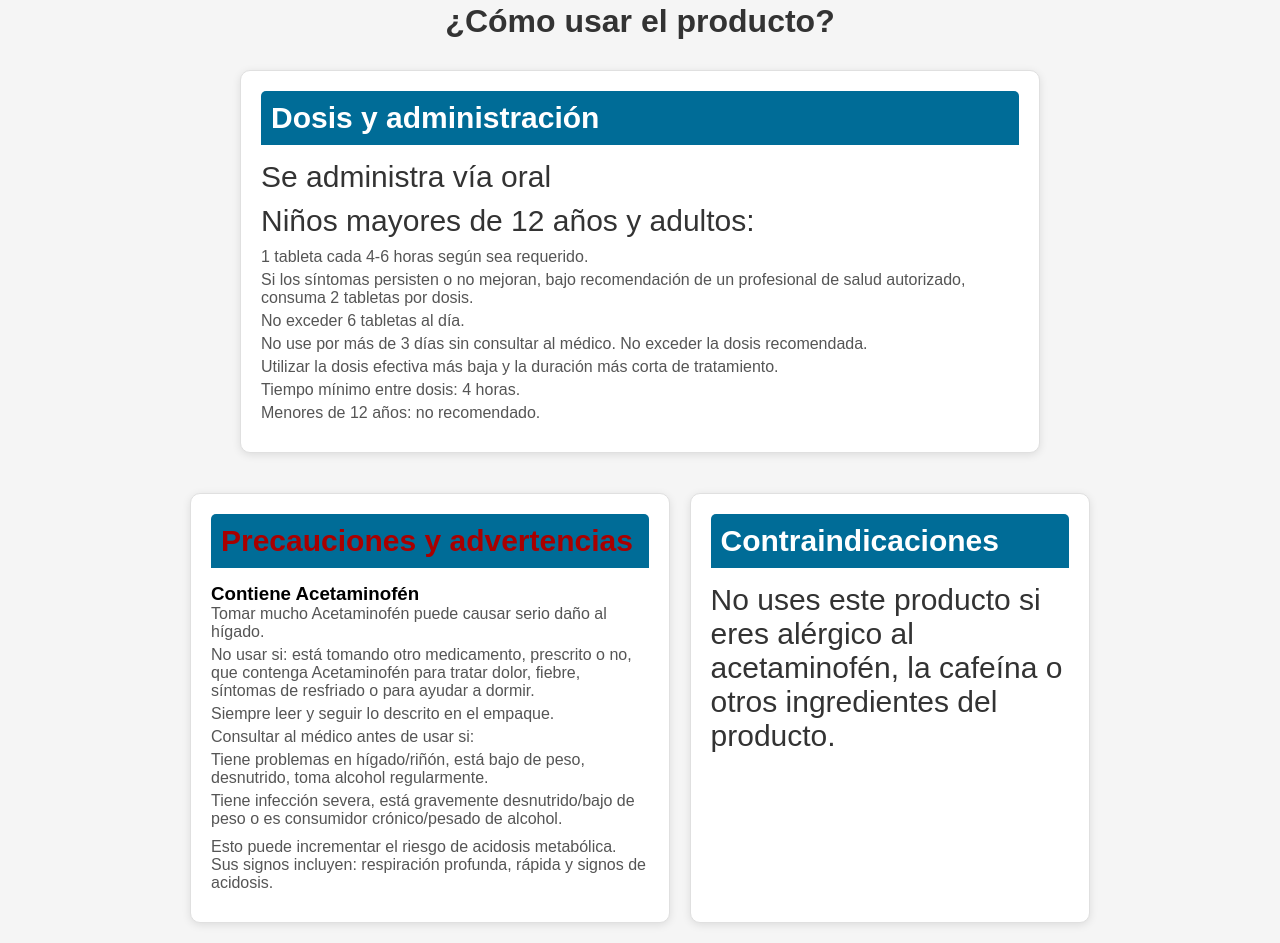
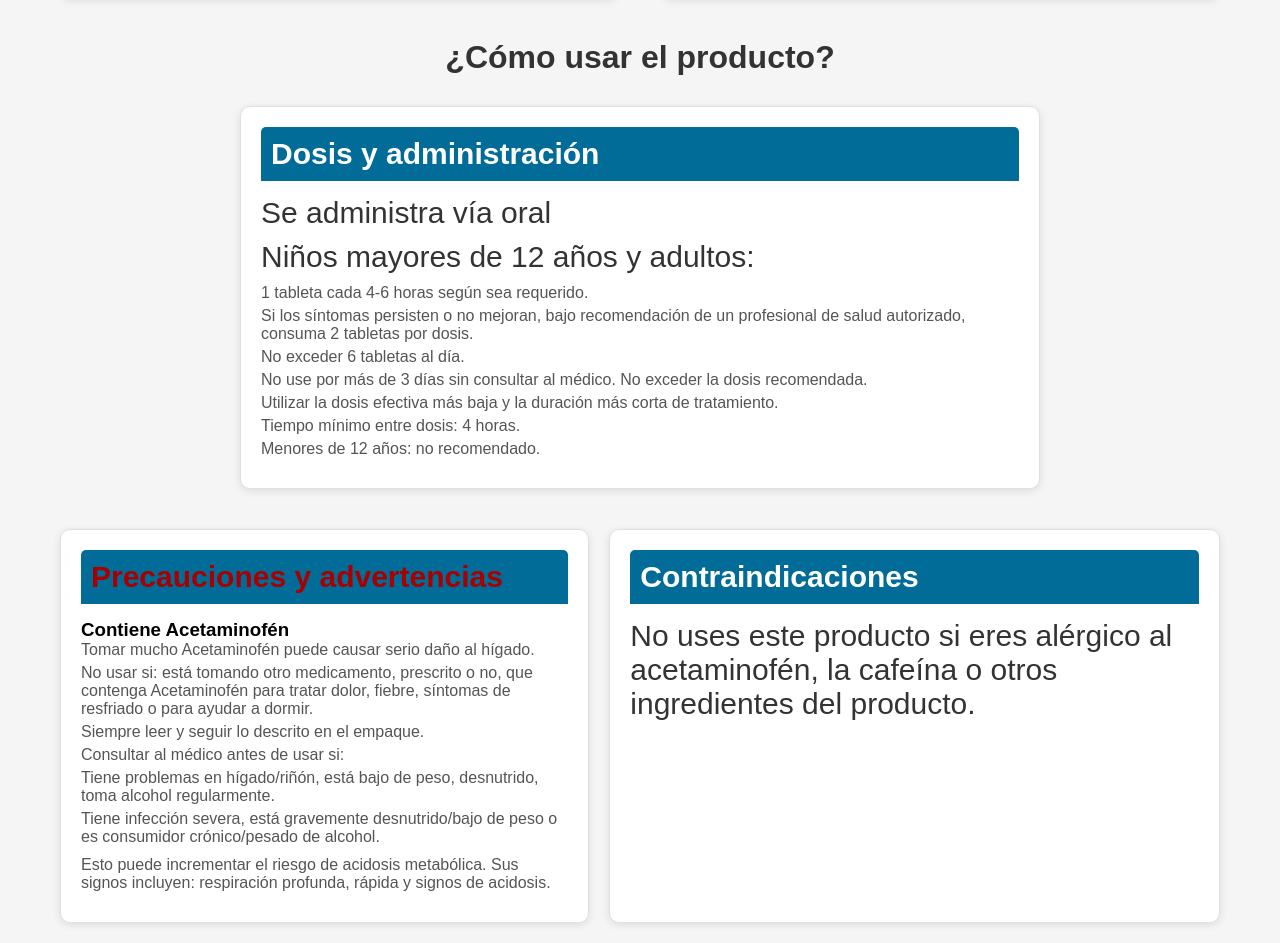
Before and after one commit to gamestar855/vitalsave, a plain HTML site: page index.html in a window 1280 px wide. Shown: the part 1461-2404 px from the top of the page. Drawn offline with Linux system fonts and the light colour scheme; files whose address does not match are found by name.

Commit message:
Add files via upload

```diff
--- a/index.html
+++ b/index.html
@@ -18,7 +18,7 @@
                 <br>En comparación con otras formulaciones de dolex sin cafeína.
                 <br>Con cafeína
             </p>
-            <a href="#" class="buy-button">Comprar</a>
+
         </div>
     </div>
 
--- a/style.css
+++ b/style.css
@@ -22,26 +22,25 @@ body {
 .product-image img {
   max-width: 1000px;
   height: auto;
-    margin-left: 200px;
+  margin-left: 220px;
 }
 
 .product-info {
   margin-left: 200px; /* Separa el texto de la imagen */
   max-width: 1000px; /* Limita el ancho del texto */
-    text-align: left;
-
+  text-align: left;
 }
 
 .product-info h2 {
   font-size: 30px;
   color: #333;
-    margin-bottom: 10px;
+  margin-bottom: 10px;
 }
 
 .product-info p {
   font-size: 30px;
   color: #666;
-    margin-bottom: 20px
+  margin-bottom: 20px;
 }
 
 .buy-button {
@@ -139,12 +138,11 @@ strong {
   color: #888;
   margin-top: 10px;
 }
-.texto-2{
+.texto-2 {
   color: #555;
   font-size: 20px;
-
 }
-.texto-3{
+.texto-3 {
   color: #888;
 }
 .usar-container {
@@ -162,37 +160,36 @@ strong {
   text-align: left;
   border: 1px solid #e0e0e0;
 }
-/* Precautions and Contraindications Section */
+/* Precauciones and contraindicaciones  */
 .container-2 {
-    max-width: 900px;
+  max-width: 9000px;
   margin: 0 auto;
   display: flex;
   justify-content: space-between;
   gap: 20px;
   margin-top: 40px;
-
 }
 
-/* Precautions Section */
+/* Precauciones Section */
 .precauciones {
   background-color: #fff;
   padding: 20px;
   border-radius: 10px;
   box-shadow: 0 2px 8px rgba(0, 0, 0, 0.1);
   border: 1px solid #e0e0e0;
-    width: 60%;
+  width: 1000px;
 }
 
 .precauciones h2 {
   color: #a80000;
 }
 
-/* Contraindications Section */
+/* Contraindicaciones */
 .contraindicaciones {
   background-color: #fff;
   padding: 20px;
   border-radius: 10px;
   box-shadow: 0 2px 8px rgba(0, 0, 0, 0.1);
   border: 1px solid #e0e0e0;
-    width: 50%;
+  width: 100%;
 }
```
Lines whose indentation alone changed are shown as unchanged.
